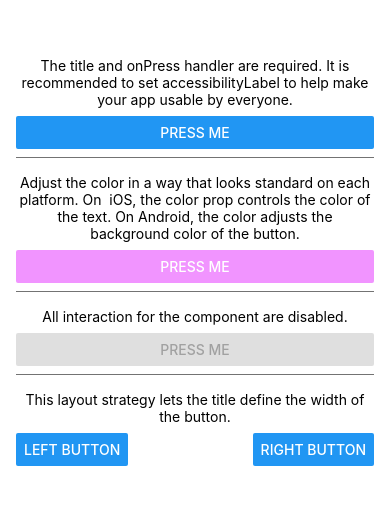
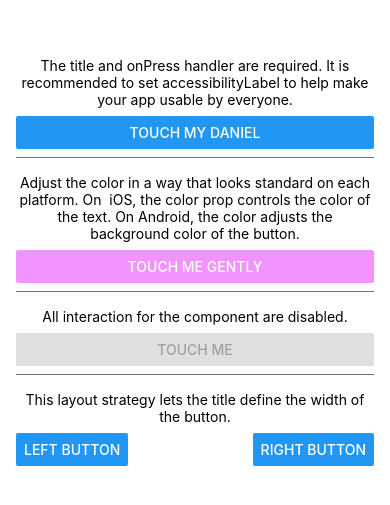
Before and after one commit to menglutao/ReactNativeProject, a React Native app in the folder my-project/: screen / in a window 390 px wide. Shown: the part 165-670 px from the top of the page. Built offline with nearby package versions, Linux system fonts and the light colour scheme.

Commit message:
get current location on ios

```diff
--- a/my-project/App.js
+++ b/my-project/App.js
@@ -1,11 +1,27 @@
 import { StatusBar } from 'expo-status-bar';
-
 import React from 'react';
 import { StyleSheet, Button, View, SafeAreaView, Text, Alert } from 'react-native';
+import * as Location from 'expo-location';
+
+
 
 const Separator = () => (
   <View style={styles.separator} />
 );
+
+const locatorButtonOnClick = async() => {
+  let { status } = await Location.requestForegroundPermissionsAsync();
+  if (status !== 'granted') {
+    setErrorMsg('Permission to access location was denied');
+    return;
+  }
+
+  let location = await Location.getCurrentPositionAsync({});
+  const text = JSON.stringify(location);
+  return Alert.alert('Location Button pressed'+ text)
+
+ };
+// or const locatorButtonOnClick = () =>  Alert.alert('Simple Button pressed');
 
 const App = () => (
   <SafeAreaView style={styles.container}>
@@ -14,8 +30,8 @@ const App = () => (
         The title and onPress handler are required. It is recommended to set accessibilityLabel to help make your app usable by everyone.
       </Text>
       <Button
-        title="Press me"
-        onPress={() => Alert.alert('Simple Button pressed')}
+        title="Touch My Daniel"
+        onPress={locatorButtonOnClick}
       />
     </View>
     <Separator />
@@ -24,7 +40,7 @@ const App = () => (
         Adjust the color in a way that looks standard on each platform. On  iOS, the color prop controls the color of the text. On Android, the color adjusts the background color of the button.
       </Text>
       <Button
-        title="Press me"
+        title="Touch me gently"
         color="#f194ff"
         onPress={() => Alert.alert('Button with adjusted color pressed')}
       />
@@ -35,7 +51,7 @@ const App = () => (
         All interaction for the component are disabled.
       </Text>
       <Button
-        title="Press me"
+        title="Touch me"
         disabled
         onPress={() => Alert.alert('Cannot press this one')}
       />
--- a/my-project/app.json
+++ b/my-project/app.json
@@ -17,7 +17,10 @@
       "**/*"
     ],
     "ios": {
-      "supportsTablet": true
+      "supportsTablet": true,
+      "infoPlist":{
+        "NSLocationAlwaysAndWhenInUseUsageDescription":"Accept and you'll find your love!"
+      }
     },
     "android": {
       "adaptiveIcon": {
--- a/package.json
+++ b/package.json
@@ -6,6 +6,7 @@
   "scripts": {
     "initial-setup": "npm i && cd my-project && npm i",
     "run-web": "cd my-project && npm run web",
+    "run-ios": "cd my-project && npm run ios",
     "Daniel": "echo \"Daniel is the best man\"",
     "test": "echo \"Error: no test specified\" && exit 1"
   },
```
